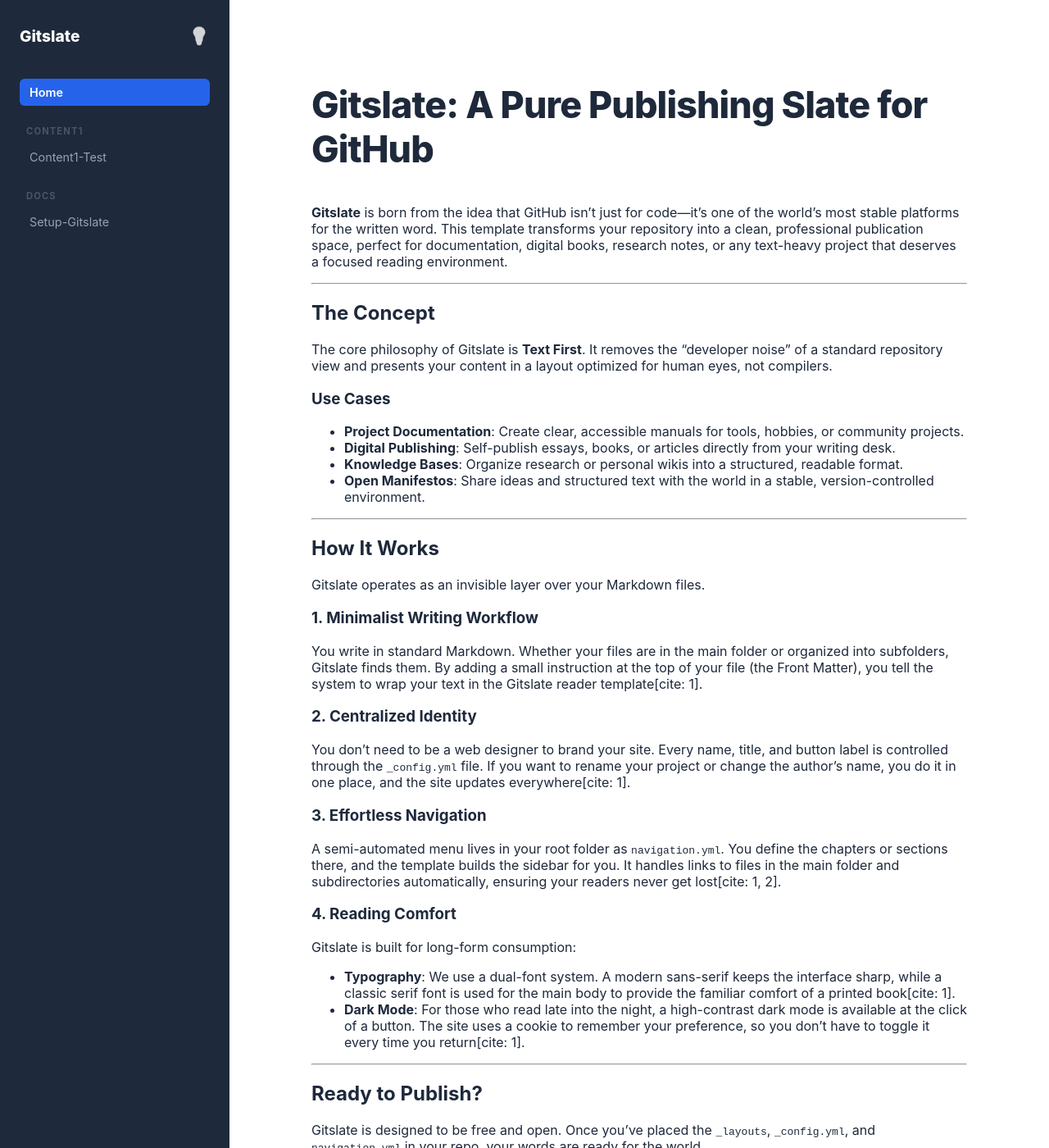
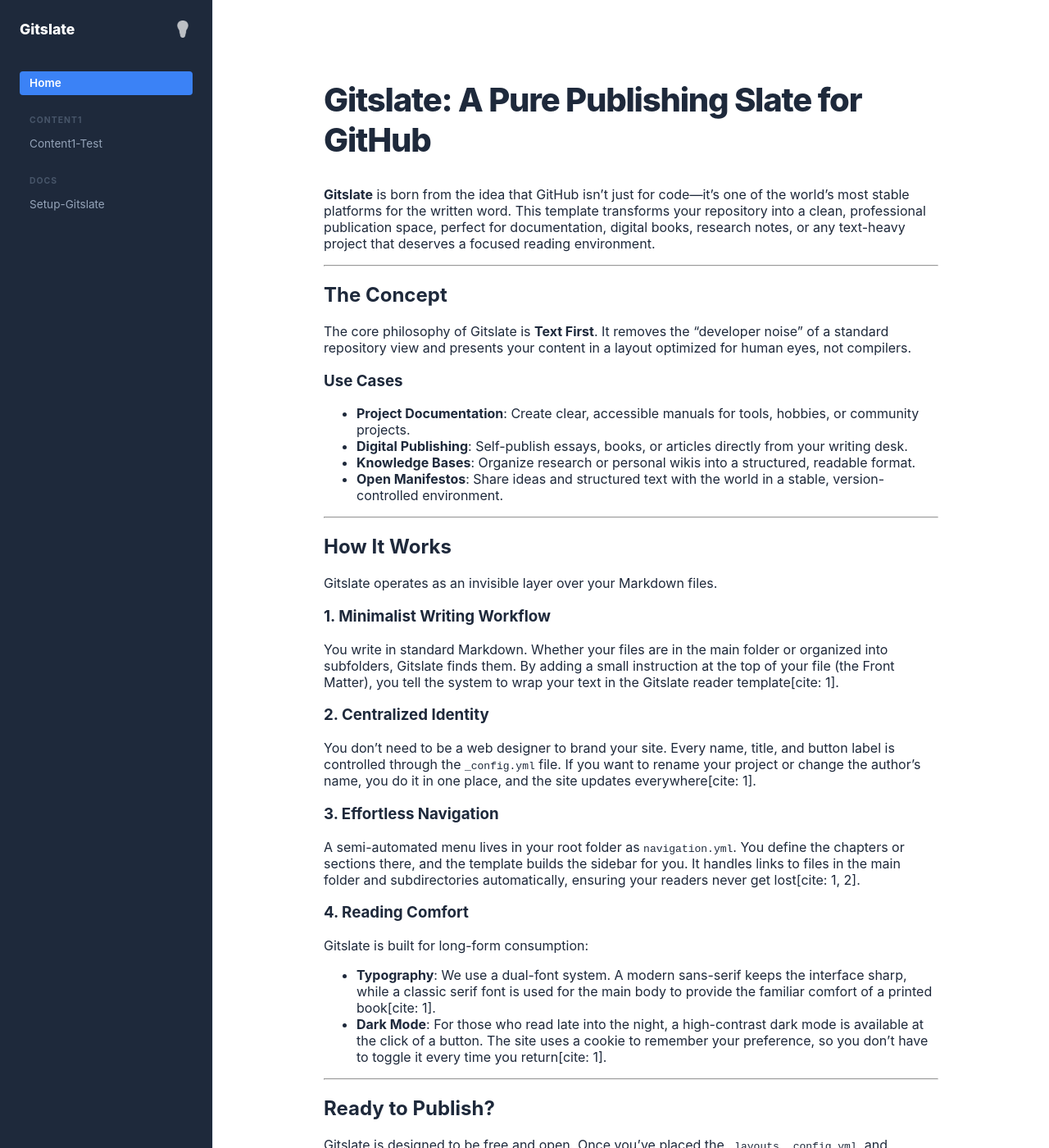
Before and after one commit to texthub/gitslate, a Jekyll site: the page built from index.md, in a window 1280 px wide and 1400 px high. Shown: the whole window at 82% size. Built offline with Jekyll 4.4.1, drawn with Linux system fonts in a browser that asks for light colours; some of the changed text lies outside the part shown.

Commit message:
Update default.html

```diff
--- a/_layouts/default.html
+++ b/_layouts/default.html
@@ -1,5 +1,5 @@
 <!DOCTYPE html>
-<html lang="de">
+<html lang="en">
 <head>
     <meta charset="UTF-8">
     <meta name="viewport" content="width=device-width, initial-scale=1.0">
@@ -11,9 +11,11 @@
             --text-color: #1e293b;
             --nav-text: #94a3b8;
             --nav-active: #ffffff;
-            --accent-color: #2563eb;
+            --accent-color: #3b82f6;
             --border-color: #e2e8f0;
-            --sidebar-width: 280px;
+            --btn-bg: #f8fafc;
+            --sidebar-width: 260px;
+            --border-width-thick: 2px;
         }
 
         [data-theme="dark"] {
@@ -21,6 +23,7 @@
             --sidebar-bg: #020617;
             --text-color: #f1f5f9;
             --border-color: #1e293b;
+            --btn-bg: #1e293b;
         }
 
         body {
@@ -29,183 +32,163 @@
             color: var(--text-color);
             font-family: 'Inter', -apple-system, sans-serif;
             display: flex;
-            flex-direction: column;
-            min-height: 100vh;
             transition: background 0.2s;
         }
 
-        /* --- DESKTOP SIDEBAR --- */
-        #sidebar {
+        /* --- SIDEBAR NAVIGATION --- */
+        nav {
             position: fixed;
             width: var(--sidebar-width);
             height: 100vh;
             background: var(--sidebar-bg);
             color: var(--nav-text);
-            padding: 2rem 1.5rem;
+            padding: 1.5rem;
             box-sizing: border-box;
             overflow-y: auto;
+            border-right: 1px solid var(--border-color);
             z-index: 1000;
-            transition: transform 0.3s ease;
         }
 
-        .brand-area {
-            color: white;
+        .menu-brand {
+            color: #ffffff;
             font-weight: 800;
-            font-size: 1.2rem;
+            font-size: 1.1rem;
             margin-bottom: 2.5rem;
             display: flex;
+            align-items: center;
             justify-content: space-between;
-            align-items: center;
         }
 
-        /* --- MOBILE HEADER --- */
-        .mobile-nav-bar {
-            display: none;
-            background: var(--sidebar-bg);
-            color: white;
-            padding: 0.75rem 1rem;
-            position: sticky;
-            top: 0;
-            z-index: 2000;
-            justify-content: space-between;
-            align-items: center;
-        }
-
-        @media (max-width: 1024px) {
-            .mobile-nav-bar { display: flex; }
-            #sidebar { transform: translateX(-100%); }
-            body.nav-active #sidebar { transform: translateX(0); }
-            main { margin-left: 0 !important; }
-        }
-
-        /* --- NAVIGATION ELEMENTS --- */
         .menu-list { list-style: none; padding: 0; margin: 0; }
         .menu-link {
             text-decoration: none;
             color: inherit;
             display: block;
-            padding: 0.5rem 0.75rem;
-            border-radius: 6px;
-            font-size: 0.9rem;
-            margin-bottom: 4px;
+            padding: 0.4rem 0.75rem;
+            border-radius: 4px;
+            font-size: 0.85rem;
+            margin-bottom: 2px;
         }
-        .menu-link:hover { color: white; background: rgba(255,255,255,0.05); }
-        .menu-link.active { color: white; background: var(--accent-color); font-weight: 600; }
+        .menu-link:hover { color: var(--nav-active); background: rgba(255,255,255,0.05); }
+        .menu-link.active { color: var(--nav-active); background: var(--accent-color); font-weight: 600; }
 
-        .folder-label {
-            font-size: 0.7rem;
+        .dir-divider {
+            font-size: 0.65rem;
             text-transform: uppercase;
             letter-spacing: 0.1em;
-            margin: 1.5rem 0 0.5rem 0.5rem;
+            margin: 1.5rem 0 0.5rem 0.75rem;
             color: #475569;
             font-weight: bold;
         }
 
-        /* --- THEME TOGGLE (Birne-Silhouette) --- */
-        .theme-toggle-btn {
+        /* --- THEME TOGGLE (SILHOUETTE) --- */
+        #theme-toggle {
+            cursor: pointer;
             background: none;
             border: none;
-            cursor: pointer;
-            font-size: 1.3rem;
+            font-size: 1.2rem;
+            filter: grayscale(1) brightness(2) contrast(10);
             padding: 0;
-            filter: grayscale(1) brightness(3); /* Erzwingt Weiß/Grau-Look */
-            opacity: 0.8;
             color: white;
+            opacity: 0.7;
         }
-        .theme-toggle-btn:hover { opacity: 1; filter: grayscale(1) brightness(5); }
 
-        /* --- CONTENT AREA --- */
+        /* --- MAIN CONTENT AREA --- */
         main {
+            flex-grow: 1;
             margin-left: var(--sidebar-width);
-            flex-grow: 1;
+            padding: 4rem 2rem;
+            min-height: 100vh;
             display: flex;
             flex-direction: column;
             align-items: center;
-            padding: 4rem 2rem;
-            transition: margin 0.3s;
         }
 
-        article { width: 100%; max-width: 800px; flex-grow: 1; }
-        .page-header-title { font-size: 2.8rem; font-weight: 800; margin-bottom: 2.5rem; letter-spacing: -0.02em; }
+        article { width: 100%; max-width: 750px; flex-grow: 1; }
 
-        /* --- FOOTER SEKTION --- */
-        .footer-container {
-            width: 100%;
-            max-width: 800px;
-            margin-top: 6rem;
-            border-top: 2px solid var(--border-color);
-            padding-top: 3rem;
+        .entry-title {
+            font-size: 2.5rem;
+            font-weight: 800;
+            margin-bottom: 2rem;
+            color: var(--text-color);
+            letter-spacing: -0.03em;
         }
 
-        .nav-controls {
+        /* --- FOOTER & NAVIGATION BUTTONS --- */
+        .site-footer {
+            margin-top: 6rem;
+            width: 100%;
+            max-width: 750px;
+        }
+
+        .page-nav {
             display: grid;
             grid-template-columns: 1fr 1fr;
-            gap: 1.5rem;
+            gap: 1.2rem;
             margin-bottom: 4rem;
         }
 
-        .nav-item-btn {
+        .nav-btn {
             display: flex;
             align-items: center;
             padding: 1rem;
-            border: 1px solid var(--border-color);
-            border-radius: 10px;
+            border: var(--border-width-thick) solid var(--border-color);
+            border-radius: 4px; /* Slightly rounded, more technical look */
             text-decoration: none;
             color: var(--text-color);
-            background: rgba(0,0,0,0.02);
-            font-size: 0.9rem;
-            transition: all 0.2s;
+            font-size: 0.85rem;
+            font-weight: 600;
+            background: var(--btn-bg);
+            transition: all 0.2s cubic-bezier(0.4, 0, 0.2, 1);
+            position: relative;
         }
-        .nav-item-btn:hover { border-color: var(--accent-color); background: var(--bg-color); box-shadow: 0 4px 12px rgba(0,0,0,0.05); }
-        .nav-item-btn.next { justify-content: flex-end; text-align: right; }
-        .arrow { font-weight: bold; font-size: 1.1rem; }
 
-        .meta-footer {
+        /* Hover Animation: Lift and Color Change */
+        .nav-btn:hover {
+            border-color: var(--accent-color);
+            transform: translateY(-3px);
+            box-shadow: 0 10px 15px -3px rgba(0, 0, 0, 0.1);
+            background: var(--bg-color);
+        }
+
+        .nav-btn.next { justify-content: flex-end; text-align: right; }
+        .nav-arrow { font-size: 1.1rem; font-weight: 900; }
+
+        .footer-meta {
+            border-top: 1px solid var(--border-color);
             padding: 2rem 0 4rem 0;
             display: flex;
             justify-content: space-between;
-            font-size: 0.8rem;
+            font-size: 0.75rem;
             color: #64748b;
         }
 
-        /* Overlay für Mobile */
-        #nav-overlay {
-            position: fixed;
-            inset: 0;
-            background: rgba(0,0,0,0.5);
-            display: none;
-            z-index: 900;
+        @media (max-width: 1024px) {
+            nav { display: none; }
+            main { margin-left: 0; padding: 2rem 1rem; }
         }
-        body.nav-active #nav-overlay { display: block; }
     </style>
 </head>
 <body id="body-tag">
 
-    {% assign sorted_pages = site.pages | where_exp: "p", "p.nav_order != nil" | sort: "nav_order" %}
+    {% comment %} Dynamic page gathering and sorting {% endcomment %}
+    {% assign all_pages = site.pages | where_exp: "p", "p.nav_order != nil" | sort: "nav_order" %}
 
-    <header class="mobile-nav-bar">
-        <button onclick="document.getElementById('body-tag').classList.toggle('nav-active')" style="background:none; border:none; color:white; font-size:1.5rem;">☰</button>
-        <span style="font-weight: bold;">{{ site.title }}</span>
-        <button class="theme-toggle-btn" onclick="toggleTheme()">💡</button>
-    </header>
-
-    <div id="nav-overlay" onclick="document.getElementById('body-tag').classList.remove('nav-active')"></div>
-
-    <nav id="sidebar">
-        <div class="brand-area">
+    <nav>
+        <div class="menu-brand">
             <span>{{ site.title }}</span>
-            <button class="theme-toggle-btn" onclick="toggleTheme()">💡</button>
+            <button id="theme-toggle" onclick="toggleTheme()">💡</button>
         </div>
 
         <ul class="menu-list">
-            {% assign last_directory = "" %}
-            {% for p in sorted_pages %}
+            {% assign last_dir = "" %}
+            {% for p in all_pages %}
                 {% assign parts = p.url | split: "/" %}
-                {% assign current_directory = parts[1] %}
+                {% assign current_dir = parts[1] %}
 
-                {% if current_directory != last_directory and current_directory != nil %}
-                    <li class="folder-label">{{ current_directory | replace: "-", " " }}</li>
-                    {% assign last_directory = current_directory %}
+                {% if current_dir != last_dir and current_dir != nil %}
+                    <li class="dir-divider">{{ current_dir | replace: "-", " " }}</li>
+                    {% assign last_dir = current_dir %}
                 {% endif %}
 
                 <li class="menu-item">
@@ -219,48 +202,42 @@
 
     <main>
         <article>
-            {% if page.title %}
-                <h1 class="page-header-title">{{ page.title }}</h1>
-            {% endif %}
+            <h1 class="entry-title">{{ page.title }}</h1>
 
-            <div class="main-content">
+            <div class="content-body">
                 {{ content }}
             </div>
         </article>
 
-        <footer class="footer-container">
-            <div class="nav-controls">
-                {% for item in sorted_pages %}
+        <footer class="site-footer">
+            <div class="page-nav">
+                {% comment %} Logic for Previous / Next based on nav_order sequence {% endcomment %}
+                {% for item in all_pages %}
                     {% if item.url == page.url %}
                         {% assign idx = forloop.index0 %}
                         {% assign prev_idx = idx | minus: 1 %}
                         {% assign next_idx = idx | plus: 1 %}
 
                         {% if prev_idx >= 0 %}
-                            <a href="{{ sorted_pages[prev_idx].url | relative_url }}" class="nav-item-btn">
-                                <span class="arrow">←</span>
-                                <span style="margin-left: 0.8rem;">{{ sorted_pages[prev_idx].menu_title | default: sorted_pages[prev_idx].title }}</span>
+                            <a href="{{ all_pages[prev_idx].url | relative_url }}" class="nav-btn">
+                                <span class="nav-arrow">←</span>
+                                <span style="margin-left: 0.8rem;">{{ all_pages[prev_idx].menu_title | default: all_pages[prev_idx].title }}</span>
                             </a>
                         {% else %}<div></div>{% endif %}
 
-                        {% if next_idx < sorted_pages.size %}
-                            <a href="{{ sorted_pages[next_idx].url | relative_url }}" class="nav-item-btn next">
-                                <span style="margin-right: 0.8rem;">{{ sorted_pages[next_idx].menu_title | default: sorted_pages[next_idx].title }}</span>
-                                <span class="arrow">→</span>
+                        {% if next_idx < all_pages.size %}
+                            <a href="{{ all_pages[next_idx].url | relative_url }}" class="nav-btn next">
+                                <span style="margin-right: 0.8rem;">{{ all_pages[next_idx].menu_title | default: all_pages[next_idx].title }}</span>
+                                <span class="nav-arrow">→</span>
                             </a>
                         {% endif %}
                     {% endif %}
                 {% endfor %}
             </div>
 
-            <div class="meta-footer">
+            <div class="footer-meta">
                 <div>
-                    <strong>Zuletzt aktualisiert:</strong>
-                    {% if page.last_modified_at %}
-                        {{ page.last_modified_at | date: "%d.%m.%Y" }}
-                    {% else %}
-                        {{ page.date | date: "%d.%m.%Y" }}
-                    {% endif %}
+                    <strong>Last Modified:</strong> {{ page.last_modified_at | date: "%Y-%m-%d" | default: page.date | date: "%Y-%m-%d" }}
                 </div>
                 <div>
                     &copy; {{ site.time | date: "%Y" }} {{ site.author | default: site.title }}
@@ -272,12 +249,11 @@
     <script>
         function toggleTheme() {
             const body = document.getElementById('body-tag');
-            const current = body.getAttribute('data-theme');
-            const next = current === 'dark' ? 'light' : 'dark';
+            const next = body.getAttribute('data-theme') === 'dark' ? 'light' : 'dark';
             body.setAttribute('data-theme', next);
             localStorage.setItem('theme', next);
         }
-
+        // Initialize theme from storage
         const savedTheme = localStorage.getItem('theme') || 'light';
         document.getElementById('body-tag').setAttribute('data-theme', savedTheme);
     </script>
```
